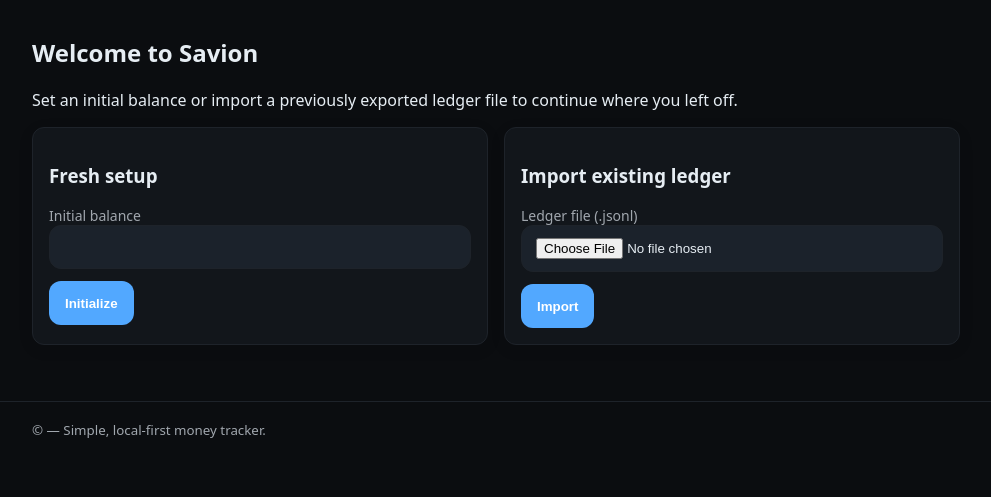
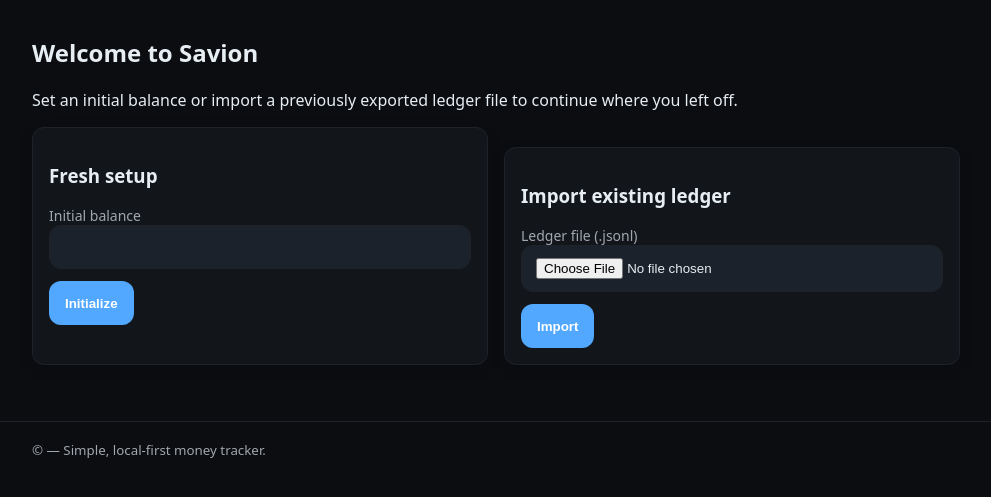
Before and after one commit to rh45-one/Savion, a FastAPI app: template app/templates/setup.html in a window 1280 px wide. Shown: the part 73-570 px from the top of the page, without its empty margins (144-1135 px from the left). Run offline with FastAPI, Linux system fonts and the light colour scheme; the template is opened without the code that fills it, so the values that code supplies are empty; parts of the project's set-up code (start-up, migrations or seed data) failed here and were passed over.

Commit message:
Add break to index

```diff
--- a/app/static/style.css
+++ b/app/static/style.css
@@ -134,3 +134,14 @@ button.danger { background: var(--danger); }
 a, button, input, select { touch-action: manipulation; }
 input, select { min-height: 44px; }
 .desktop-nav a { min-height: 40px; }
+
+/* Vertical spacing between cards */
+main .card + .card {
+  margin-top: 16px;
+}
+
+@media (min-width: 700px) {
+  main .card + .card {
+    margin-top: 20px;
+  }
+}
```
